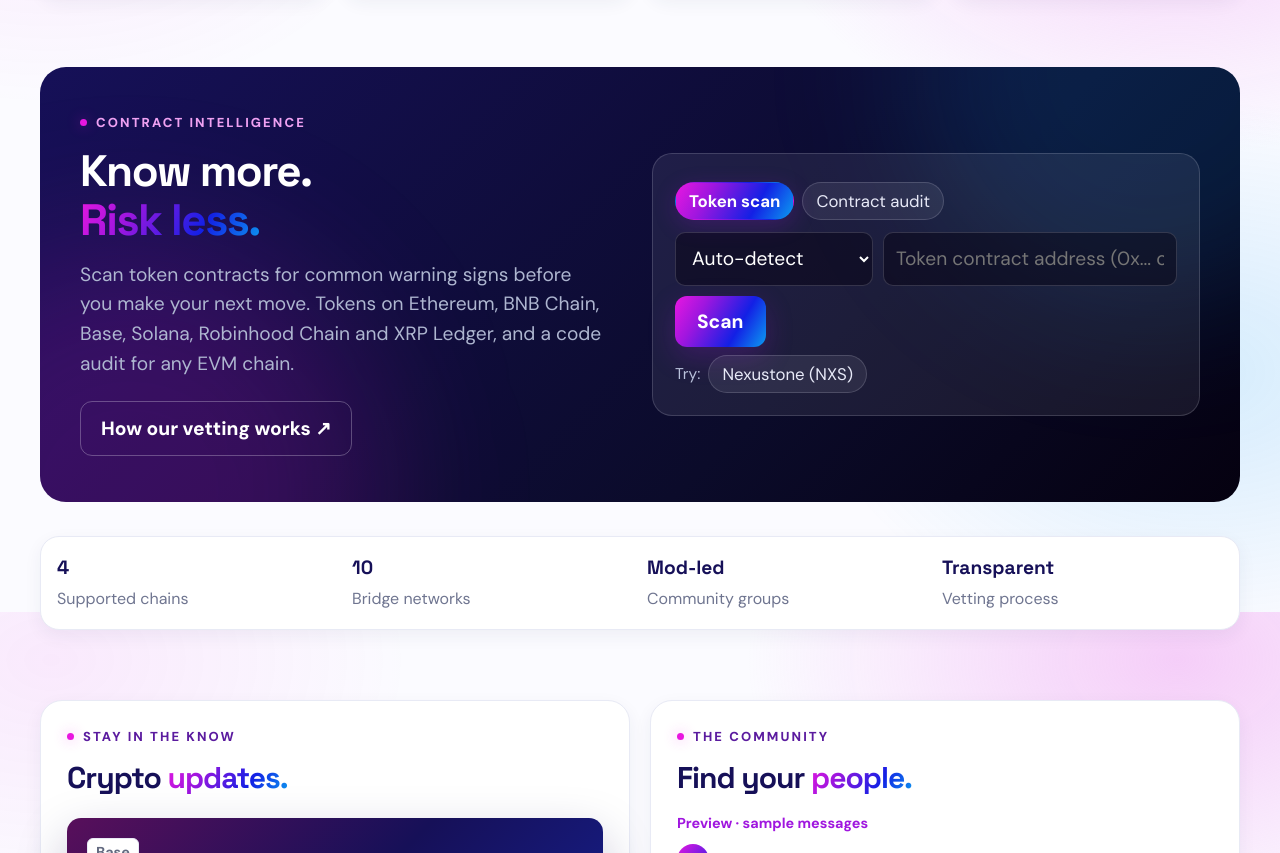
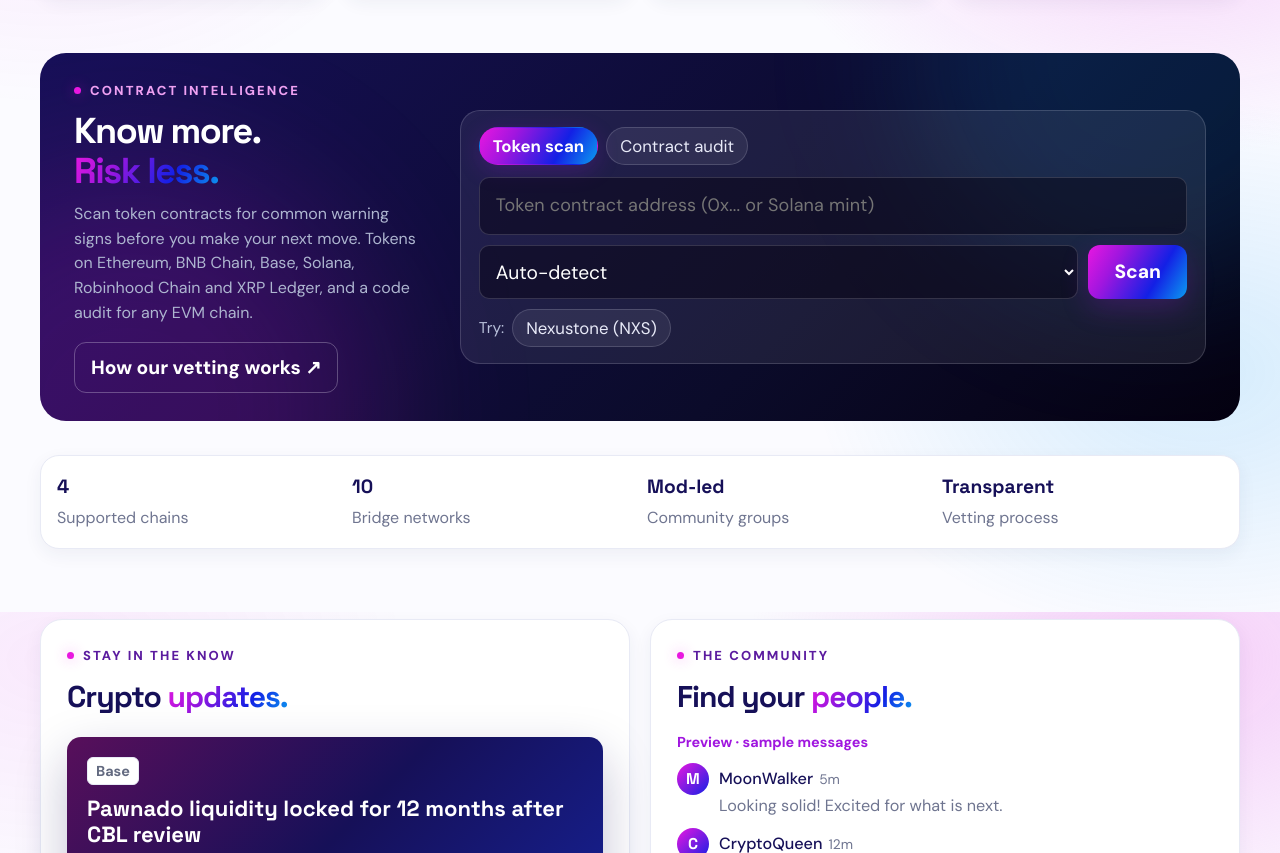
Before and after one commit to Ksavu/CBL-crypto-hub, a website: page index.html in a window 1280 px wide. Shown: the part 1788-2641 px from the top of the page. Drawn offline with Linux system fonts and the light colour scheme.

Commit message:
CBL Redesign CA tab

```diff
--- a/index.html
+++ b/index.html
@@ -240,6 +240,16 @@ footer{background:#fff;border-top:1px solid var(--line);margin:60px calc(50% - 5
 .logo small{display:block;font:700 10.8px "DM Sans",sans-serif;color:#6c73a0;letter-spacing:.3em;margin:1px 0 0 3px}
 .hero{grid-template-columns:minmax(0,1fr);padding:34px 0 0;align-self:center}.hero h1{max-width:12em}.hero p{max-width:34em;font-size:20px}
 @media (max-width:560px){.logo{font-size:25px}.logo small{display:block}}
+/* v4: compact scanner band, long address field */
+.scn{padding:28px 34px;margin-top:56px}
+.scn-in{grid-template-columns:.75fr 1.6fr;gap:36px}
+.scn-intro h2{font-size:36px;margin:10px 0}.scn-intro p{font-size:16px;margin:0 0 16px}.scn-intro .btn{padding:10px 16px}
+.scan-box{padding:16px 18px}
+.scn .scb{gap:10px}.scn .scb input{order:-1;flex:1 1 100%;min-width:100%;font-size:18px;padding:14px 16px;letter-spacing:.01em}
+.scn .scb select{flex:1 1 0;min-width:0}.scn .scb .go{flex:0 0 auto;padding:12px 26px}
+.scn .tabs{margin:0 0 12px!important}.scn .sct{margin-top:10px}
+@media (max-width:900px){.scn-in{grid-template-columns:minmax(0,1fr)}.scn{padding:24px 18px}.scn-intro h2{font-size:30px}}
+@media (max-width:560px){.scn{padding:22px 14px}.scan-box{padding:12px}.scn .scb input{font-size:11.5px;padding:13px 8px;letter-spacing:0}}
 </style>
 </head>
 <body>
@@ -384,7 +394,7 @@ $("tS").onclick=function(){tab(false)};$("tB").onclick=function(){tab(true)};
 
 (function(){
 var API="https://li.quest/v1",$=function(i){return document.getElementById(i)},CH=null,pend=null,A={},EP=null,SOLP=null,BTCP=null,lastF=null,pend2=null,slipDirty=false,lastTok=null,CUST=null,pend3=null;
-var WC_PROJECT_ID="e07d269576aa4aebfe1c7eaf2f6139cf"; /* paste your WalletConnect Cloud project ID here (same one as Nexustone swap) */
+var WC_PROJECT_ID=""; /* paste your WalletConnect Cloud project ID here (same one as Nexustone swap) */
 var TRX="T9yD14Nj9j7xAB4dbGeiX9h8unkKHxuWwb";
 var AL={"Ethereum":["eth","ethereum"],"BNB Chain":["bsc","bnb chain","bnb smart chain","binance smart chain"],"Base":["bas","base"],"Robinhood Chain":["robinhood","robinhood chain","rhc","rch"],"Polygon":["pol","polygon","matic"],"Arbitrum":["arb","arbitrum"],"Optimism":["opt","optimism"],"Avalanche":["ava","avalanche"],"Solana":["sol","solana"],"Bitcoin":["btc","bitcoin"],"Tron":["trn","trx","tron"]};
 var EV=["Ethereum","BNB Chain","Base","Robinhood Chain","Polygon","Arbitrum","Optimism","Avalanche"];
```
